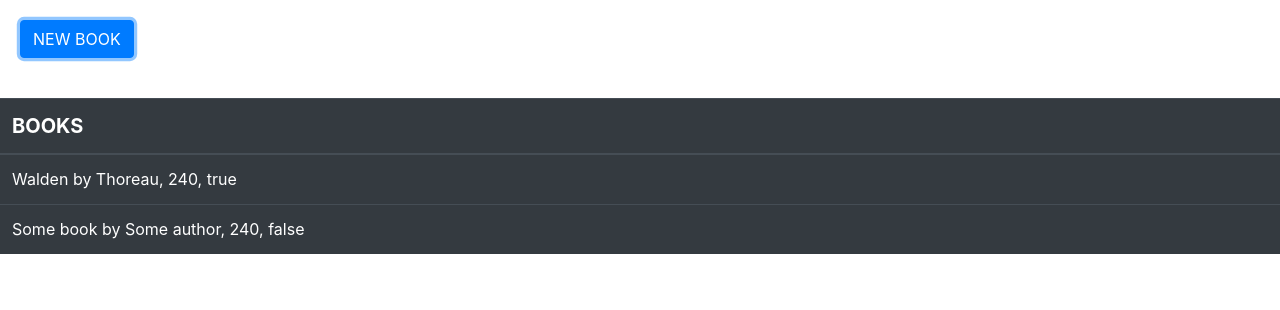
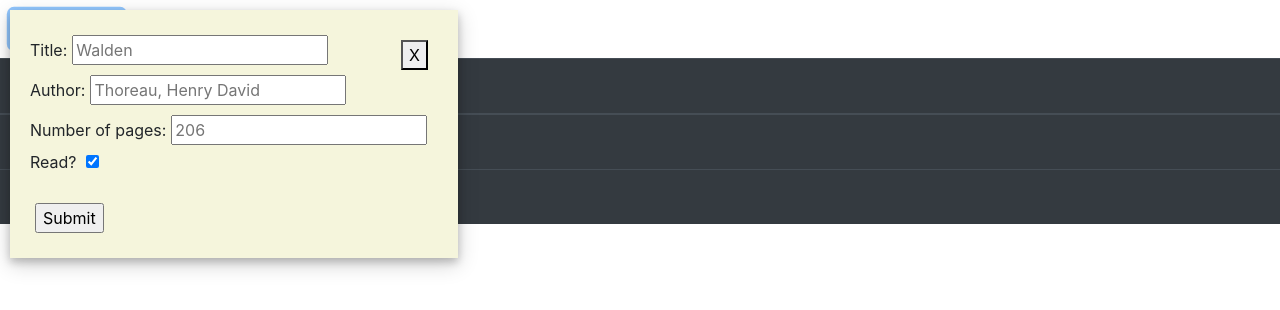
Before and after one commit to bananazigzags/library, a plain HTML site: page index.html in a window 1280 px wide. Both pictures are taken after a click on the button "NEW BOOK". Drawn offline with nearby package versions, Linux system fonts and the light colour scheme.

Commit message:
added form showing/hiding

```diff
--- a/index.html
+++ b/index.html
@@ -11,7 +11,22 @@
     <title>Document</title>
 </head>
 <body>
-    <button class="btn btn-primary">NEW BOOK</button>
+    <script src="https://ajax.googleapis.com/ajax/libs/jquery/2.1.1/jquery.min.js"></script>
+    <div class="form hidden" id="form">
+        <button id="close" style="float: right;">X</button>
+        <form>
+            Title:<input type="text" name="firstname" placeholder="Walden">
+            <br>
+            Author:<input type="text" name="lastname" placeholder="Thoreau, Henry David">
+            <br>
+            Number of pages:<input type="numbmer" name="num-pages" placeholder=206>
+            <br>
+            Read? <input type="checkbox" name="read" checked>
+            <br><br>
+            <input type="submit" value="Submit">
+        </form>
+    </div>
+    <button class="btn btn-primary" id="new-book">NEW BOOK</button>
     <table id="booklist" class="table table-hover table-dark">
         <thead>
             <th>BOOKS</th>
--- a/library.js
+++ b/library.js
@@ -31,6 +31,26 @@ function displayLibrary() {
     });
 };
 
+const form = document.getElementById("form");
+console.log(form);
+
+const newBook = document.getElementById("new-book");
+newBook.addEventListener('click', () => {
+    form.classList.remove("hidden");
+});
+
+const formX = document.getElementById("close");
+formX.addEventListener('click', () => {
+    form.classList.add("hidden");
+});
+
+// $('#new-book').on('click', function () {
+//     $('.center').show();
+// })
+
+// $('#close').on('click', function () {
+//     $('.center').hide();
+// })
 
 addBookToLibrary("Walden", "Thoreau", 240, true);
 addBookToLibrary("Some book", "Some author", 240, false);
--- a/style.css
+++ b/style.css
@@ -1,9 +1,9 @@
 button {
-    margin: 20px;
+    margin: 10px;
 }
 
 table, th, td {
-    margin-top: 20px;
+
 }
 
 th {
@@ -14,3 +14,25 @@ tr {
     height: 50px;
     vertical-align: middle;
 }
+
+td {
+    font-size: 20px;
+}
+
+.form {
+    position: absolute;
+    background-color: beige;
+    margin-left: 10px;
+    margin-top: 10px;
+    width: 35%;
+    padding: 20px;
+    box-shadow: 0 4px 8px 0 rgba(0, 0, 0, 0.2), 0 6px 20px 0 rgba(0, 0, 0, 0.19);
+}
+
+.hidden {
+    display: none;
+}
+
+input {
+    margin: 5px;
+}
```
